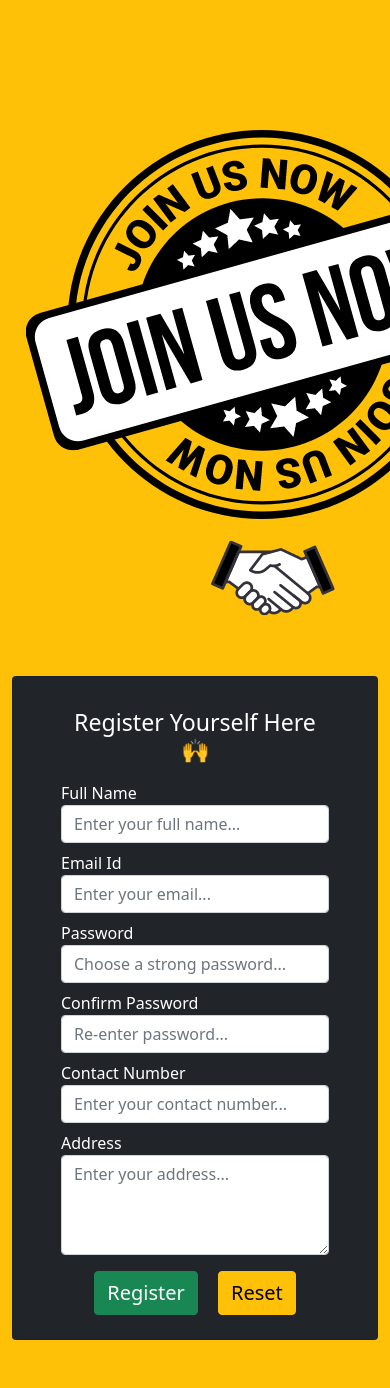
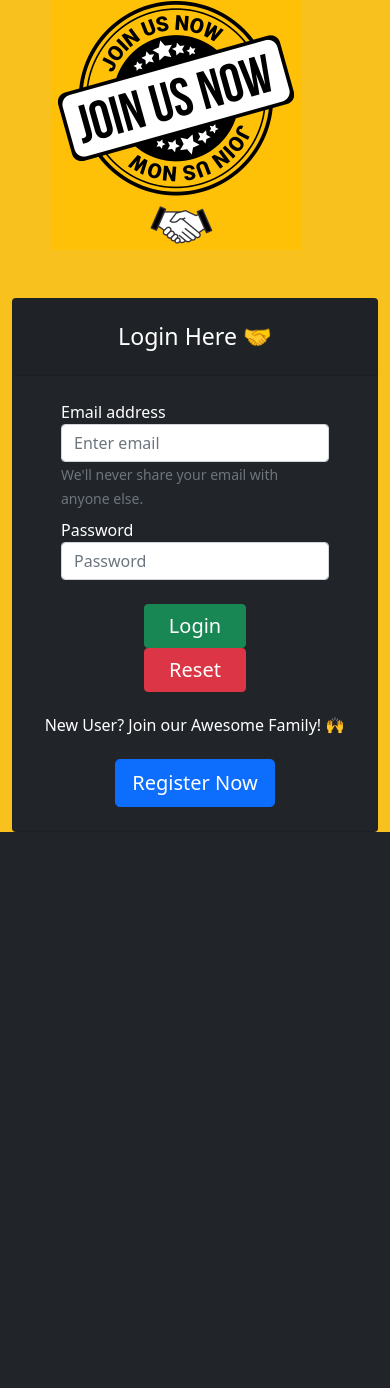
Before and after one commit to Fanatic-Coders/UnTuned, a Flask app: page /login in a window 390 px wide; the page is wider, and only the part inside the window is pictured. Shown: the part 111-1499 px from the top of that part. After the commit the page ends 943 px from the top of that part, so only its background shows below. Run offline with Flask 2, Linux system fonts and the light colour scheme.

Commit message:
added responsivness and login frame

```diff
--- a/app.py
+++ b/app.py
@@ -15,7 +15,7 @@
 
 @app.route('/login')
 def login():
-    return render_template('register.html')
+    return render_template('login.html')
 
 
 @app.route('/register')
--- a/static/css/style.css
+++ b/static/css/style.css
@@ -3,13 +3,19 @@
   padding: 0;
 }
 
-.li-hover{
-    color:white;
-    background-color: #212529;
+body {
+  background-color: #f9c11d;
+}
+
+/* Home Page */
+
+.li-hover {
+  color: white;
+  background-color: #212529;
 }
 
 .li-hover:hover {
-    color:black;
-    background-color: #F9CA24;
-    font-weight: 500;
+  color: black;
+  background-color: #f9ca24;
+  font-weight: 500;
 }
--- a/templates/login.html
+++ b/templates/login.html
@@ -1 +1,65 @@
 {% extends 'base.html' %}
+
+{% block title %} Login - UnTuned {% endblock title %}
+
+{% block body %}
+  <div class="container">
+    <div class="row">
+      <div class="col-md-6 my-auto">
+        <img
+          src="{{ url_for('static' , filename='images/reg-logo.png')}}"
+          alt="Registration Logo"
+          style="height: 250px; width: 250px; margin-left: 10vw;"
+        />
+      </div>
+      <div class="col-md-6">
+        <div class="card bg-dark text-white mt-5">
+            <div class="card-header">
+                <h3 class="text-center my-3">Login Here 🤝</h3>
+            </div>
+          <div class="card-body px-5">
+
+            <form action="#" method="POST">
+              <div class="form-group my-2">
+                <label for="email">Email address</label>
+                <input
+                  name="email"
+                  type="email"
+                  class="form-control"
+                  id="email"
+                  aria-describedby="emailHelp"
+                  placeholder="Enter email"
+                />
+                <small id="emailHelp" class="form-text text-muted"
+                  >We'll never share your email with anyone else.</small
+                >
+              </div>
+              <div class="form-group">
+                <label for="password">Password</label>
+                <input
+                  name="password"
+                  type="password"
+                  class="form-control"
+                  id="password"
+                  placeholder="Password"
+                />
+              </div>
+              <div class="container text-center mt-4 mb-2">
+                <button type="submit" class="btn btn-success px-4 mx-2 fs-5">
+                  Login
+                </button>
+                <button type="reset" class="btn btn-danger px-4 mx-2 fs-5">Reset</button>
+              </div>
+              </div>
+            </form>
+            <div class="container text-center mb-4">
+                <h6>New User? Join our Awesome Family! 🙌</h6>
+                  <a href="/register"><button type="submit" class="btn btn-primary mt-3 btn-lg btn-block">Register Now</button></a>
+            </div>
+          </div>
+        </div>
+      </div>
+    </div>
+  </div>
+
+{% endblock body %}
--- a/templates/register.html
+++ b/templates/register.html
@@ -1,68 +1,64 @@
 {% extends 'base.html' %}
 
+{% block title %}
+Register - UnTuned
+{% endblock title %}
+
 {% block body %}
-<div class="bg-warning">
 <div class="container">
     <div class="row">
-            <div class="col-md-6 col-xs-6">
+        <div class="col-md-6 my-auto">
             <img src="{{ url_for('static' , filename='images/reg-logo.png')}}" alt="Registration Logo"
-                    style=" height:auto ; width:auto ; padding-top:8rem ; margin: 0rem;">
+                style="height: 250px; width: 250px; margin-left: 10vw" />
         </div>
-            <div class="col-md-6 col-xs-6 my-5">
-                <!-- <div class="col-md-6 offset-md-6"> (ANKIT)-->
-                <div class="card bg-dark text-white">
+        <div class="col-md-6 my-auto">
+            <div class="card bg-dark text-white my-5">
+                <div class="card-header">
+                    <h3 class="text-center my-3">Register Yourself Here 🙌</h3>
+                </div>
                 <div class="card-body px-5">
-
-                        <h3 class="text-center my-3">Register Yourself Here 🙌</h3>
-
-                        <form action="RegisterServlet" method="POST">
-
+                    <form action="#" method="POST">
                         <div class="form-group my-2">
                             <label for="name">Full Name</label>
-                                <input name="name" type="text" class="form-control" id="name"
-                                    aria-describedby="emailHelp" placeholder="Enter your full name..." required />
+                            <input name="name" type="text" class="form-control" id="name" aria-describedby="emailHelp"
+                                placeholder="Enter your full name..." required />
                         </div>
-
                         <div class="form-group my-2">
                             <label for="email">Email Id</label>
                             <input name="email" type="email" class="form-control" id="email"
                                 aria-describedby="emailHelp" placeholder="Enter your email..." required />
                         </div>
-
                         <div class="form-group my-2">
                             <label for="password">Password</label>
                             <input name="password" type="password" class="form-control" id="password"
                                 aria-describedby="emailHelp" placeholder="Choose a strong password..." required />
                         </div>
-
                         <div class="form-group my-2">
                             <label for="cpassword">Confirm Password</label>
                             <input name="cpassword" type="password" class="form-control" id="cpassword"
                                 aria-describedby="emailHelp" placeholder="Re-enter password..." required />
                         </div>
-
                         <div class="form-group my-2">
                             <label for="phone">Contact Number</label>
                             <input name="phone" type="number" class="form-control" id="phone"
-                                    aria-describedby="emailHelp" placeholder="Enter your contact number..."
-                                    required="/">
+                                aria-describedby="emailHelp" placeholder="Enter your contact number..." required="/" />
                         </div>
-
                         <div class="form-group my-2">
                             <label for="phone">Address</label>
-                                <textarea name="address" style="height: 100px;" class="form-control"
+                            <textarea name="address" style="height: 100px" class="form-control"
                                 placeholder="Enter your address..." required></textarea>
                         </div>
-
                         <div class="container text-center py-2">
-                                <button type="submit" class="btn btn-success mx-2 fs-5">Register</button>
-                                <button type="reset" class="btn btn-warning mx-2 fs-5">Reset</button>
+                            <button type="submit" class="btn btn-success mx-2 fs-5">
+                                Register
+                            </button>
+                            <button type="reset" class="btn btn-warning mx-2 fs-5">
+                                Reset
+                            </button>
                         </div>
                     </form>
                 </div>
             </div>
         </div>
     </div>
-    </div>
-</div>
     {% endblock body %}
```
Lines whose indentation alone changed are shown as unchanged.
